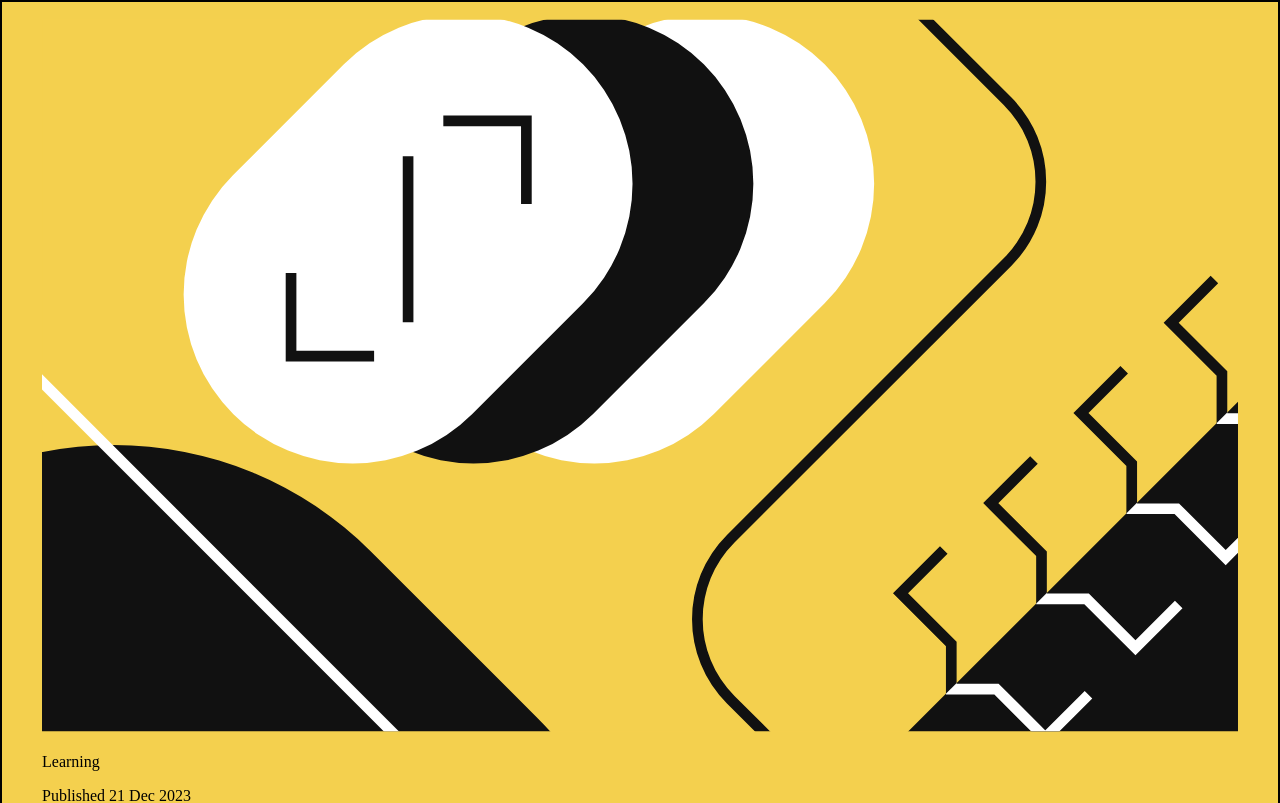
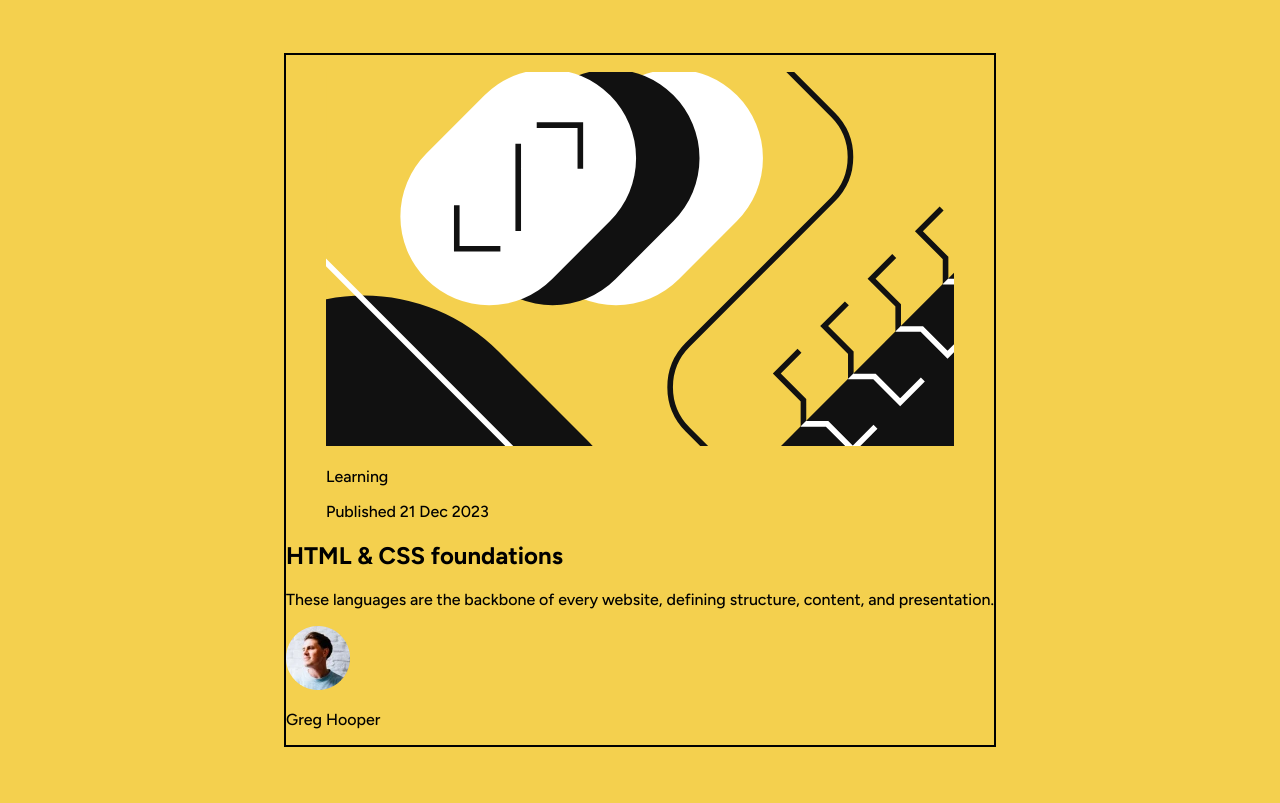
Before and after one commit to Gbw699/Blog-preview-card-frontend-mentor, an Angular app: page / in a window 1280 px wide. Shown: the top 803 px of the page. Built offline with nearby package versions, Linux system fonts and the light colour scheme.

Commit message:
FEAT global styles

```diff
--- a/src/styles.scss
+++ b/src/styles.scss
@@ -1,3 +1,5 @@
+@import url("https://fonts.googleapis.com/css2?family=Figtree:ital,wght@0,300..900;1,300..900&display=swap");
+
 $Mobile: 375px;
 $Desktop: 1440px;
 
@@ -6,10 +8,11 @@
 $Gray500: hsl(0, 0%, 42%);
 $Gray950: hsl(0, 0%, 7%);
 
-html, body {
+html,
+body {
   font-family: "Figtree", serif;
+  font-weight: 500;
   font-optical-sizing: auto;
-  font-weight: 500;
   font-style: normal;
   font-size: 16px;
 
@@ -17,4 +20,7 @@
   width: 100%;
   margin: 0;
   background-color: $Yellow;
+  display: flex;
+  justify-content: center;
+  align-items: center;
 }
```
